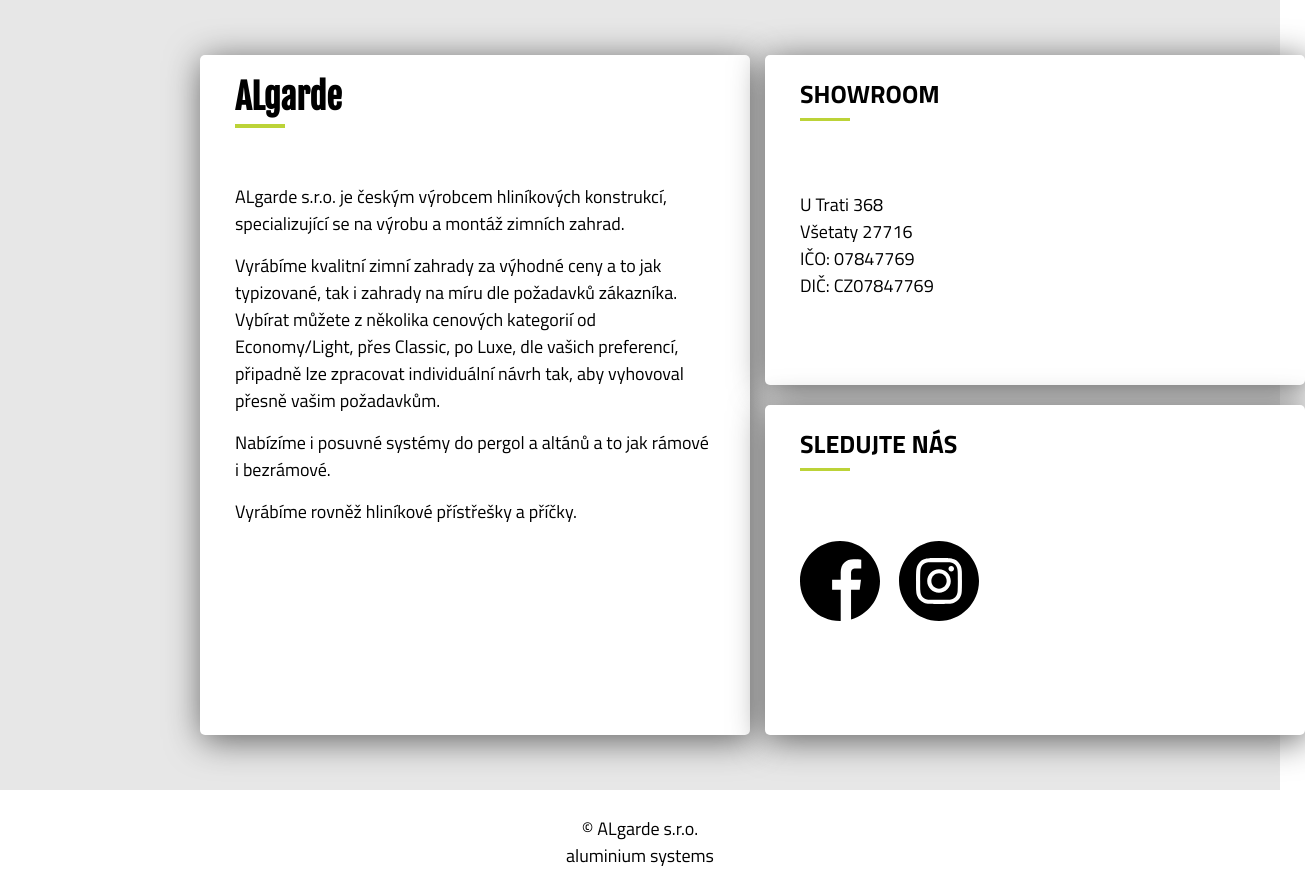
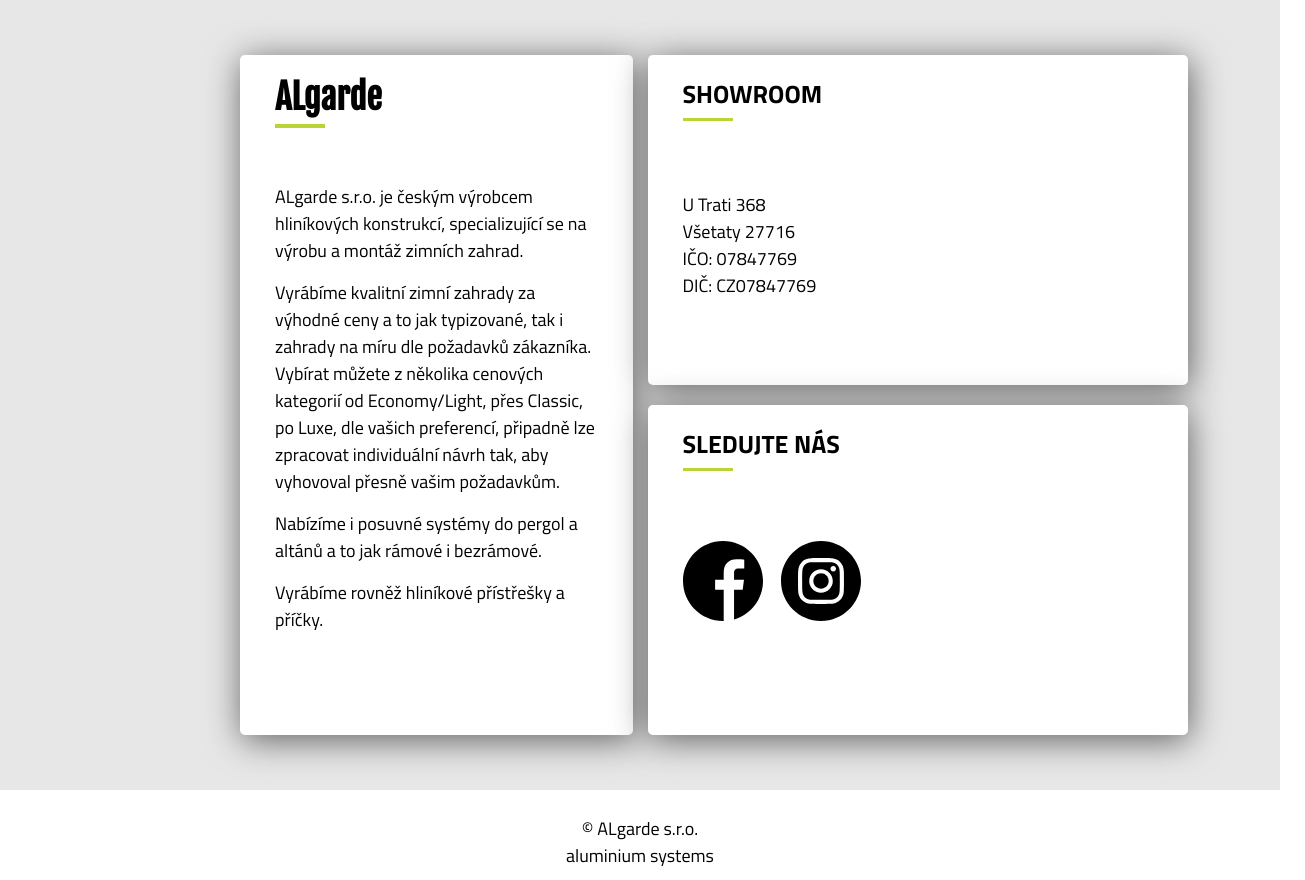
Before and after one commit to armvdd/FINAL-PROJEKT-Czechitas, an Eleventy site: page index.html in a window 1280 px wide. Shown: the part 850-1730 px from the top of the page, 1305 px wide, since content can reach past the window. Built offline with nearby package versions, Linux system fonts and the light colour scheme; Eleventy itself is replaced by a stand-in of ours; files that its build step writes are made by us from their sources.

Commit message:
oprava responsibility na home page

```diff
--- a/scss/style.scss
+++ b/scss/style.scss
@@ -347,6 +347,7 @@
 
 .promo__cards{
     margin: 15px auto;
+    max-width: 1200px;
     display: grid;
     grid-template-columns: 1fr 1fr;
     grid-template-rows: repeat(2, 350px);
@@ -368,7 +369,7 @@
     grid-column: 1;
     grid-row: 1/-1;
     height: 640px;
-    width: 480px;
+    max-width: 480px;
     margin-left: 200px;
     margin-bottom: 0;
     box-shadow: 2px 5px 35px #5f5f5f;
@@ -391,7 +392,7 @@
 .promo__kontakty{
     grid-column: 2;
     grid-row: 1;
-    width: 470px;
+    max-width: 470px;
     height: 290px;
     box-shadow: 2px 5px 35px #5f5f5f;
     margin-bottom: 0;
@@ -408,7 +409,7 @@
 .promo__social{
     grid-column: 2;
     grid-row: 2;
-    width: 470px;
+    max-width: 470px;
     height: 290px;
     box-shadow: 1px 5px 35px #5f5f5f;
     margin-bottom: 0;
```
Also changed, not shown: css/style.css, images/square.svg (deleted), 1 other file.
